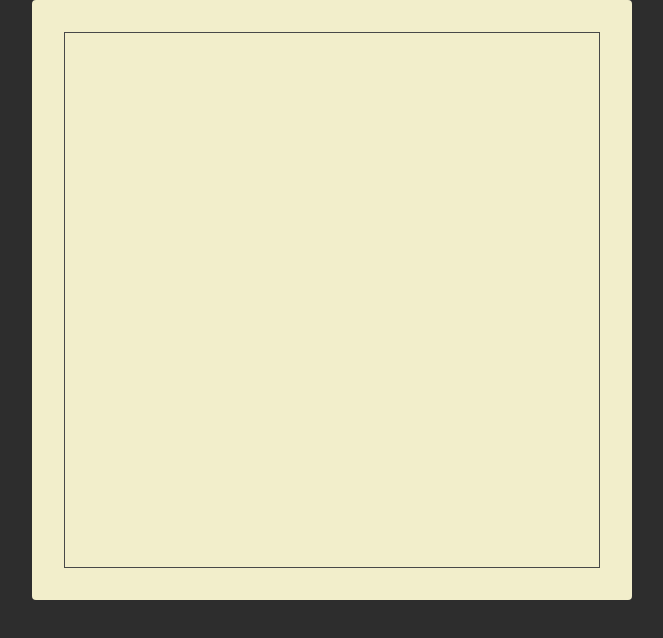
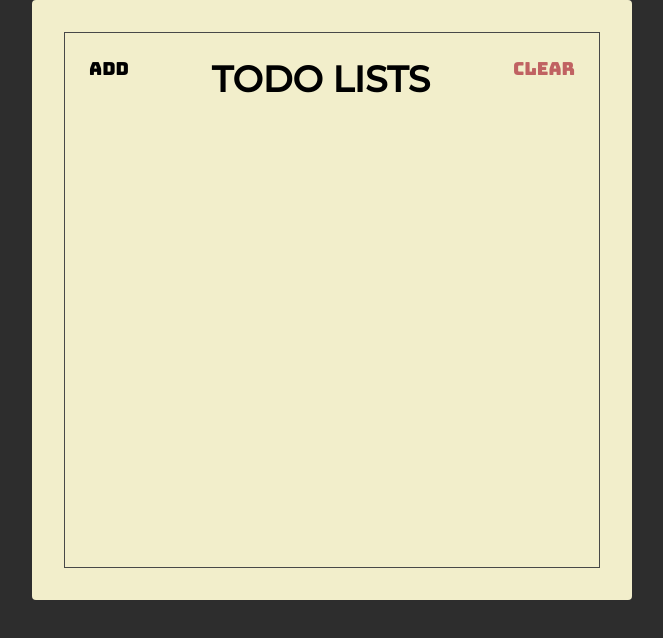
Before and after one commit to Auliya123/react-todolist-static, a website: page index.html in a window 1280 px wide. Shown: the whole page, without its empty margins (308-971 px from the left). Drawn offline with Linux system fonts and the light colour scheme.

Commit message:
Membuat header section

```diff
--- a/index.html
+++ b/index.html
@@ -13,7 +13,13 @@
   </head>
   <body>
     <div class="container">
-      <div class="frame"></div>
+      <div class="frame">
+        <div class="header">
+          <button class="header-btn">Add</button>
+          <h1 class="header-title">Todo Lists</h1>
+          <button class="header-btn main-red-color">Clear</button>
+        </div>
+      </div>
     </div>
   </body>
 </html>
--- a/style.css
+++ b/style.css
@@ -1,5 +1,13 @@
 * {
   box-sizing: border-box;
+}
+
+:root {
+  --main-red-color: #c06262;
+}
+
+.main-red-color {
+  color: var(--main-red-color);
 }
 
 html {
@@ -33,4 +41,28 @@ html {
 .frame {
   border: 1px solid #484848;
   height: 100%;
+  display: flex;
+  flex-direction: column;
 }
+
+.header {
+  display: flex;
+  align-items: flex-start;
+}
+
+.header-title {
+  flex: 1;
+  text-align: center;
+  font-size: 36px;
+  font-family: "Montserrat", sans-serif;
+  text-transform: uppercase;
+}
+
+.header-btn {
+  font-size: 1.8rem;
+  font-family: "Bungee", sans-serif;
+  padding: 24px;
+  background: unset;
+  border: unset;
+  outline: unset;
+}
```
